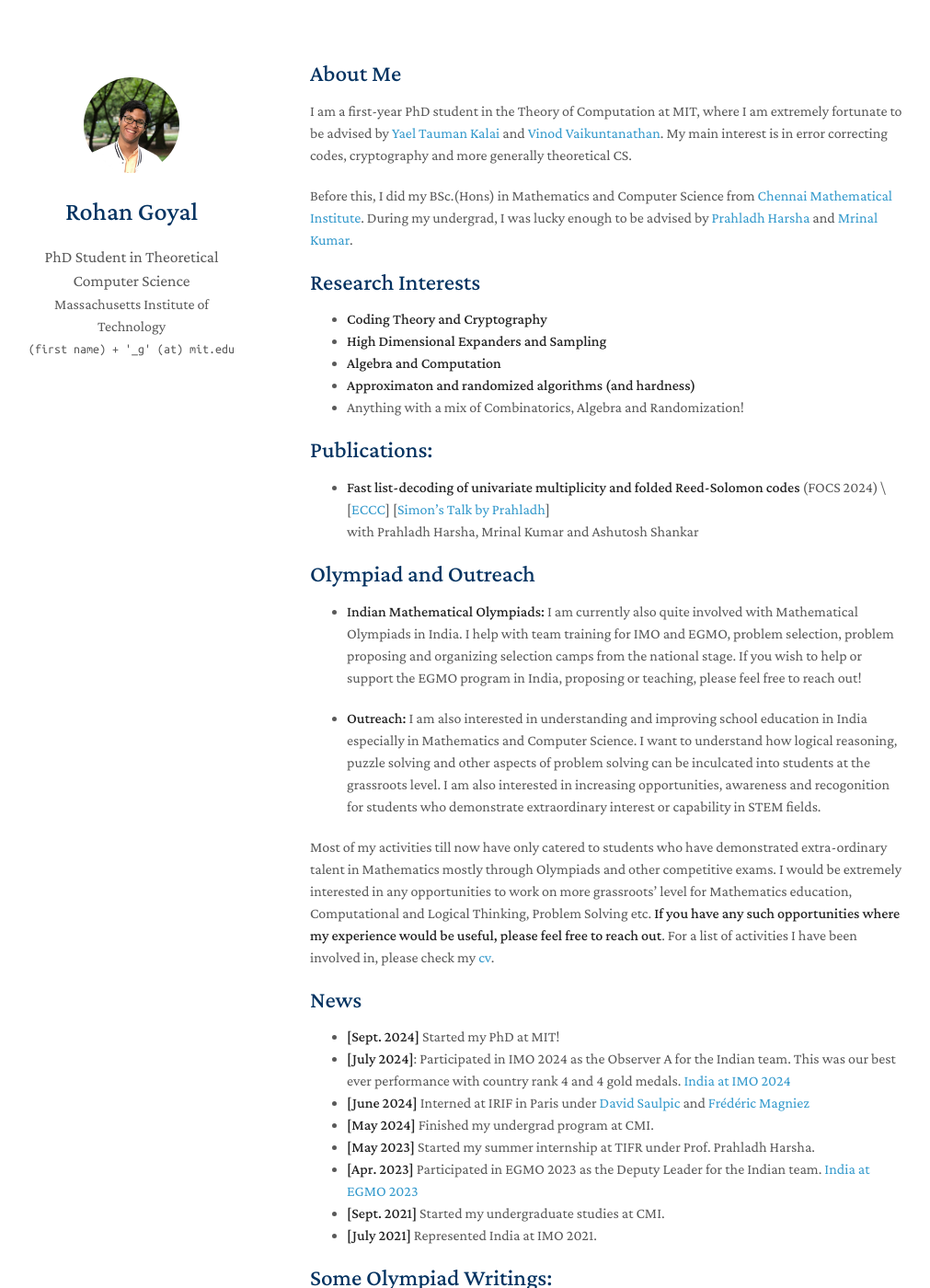
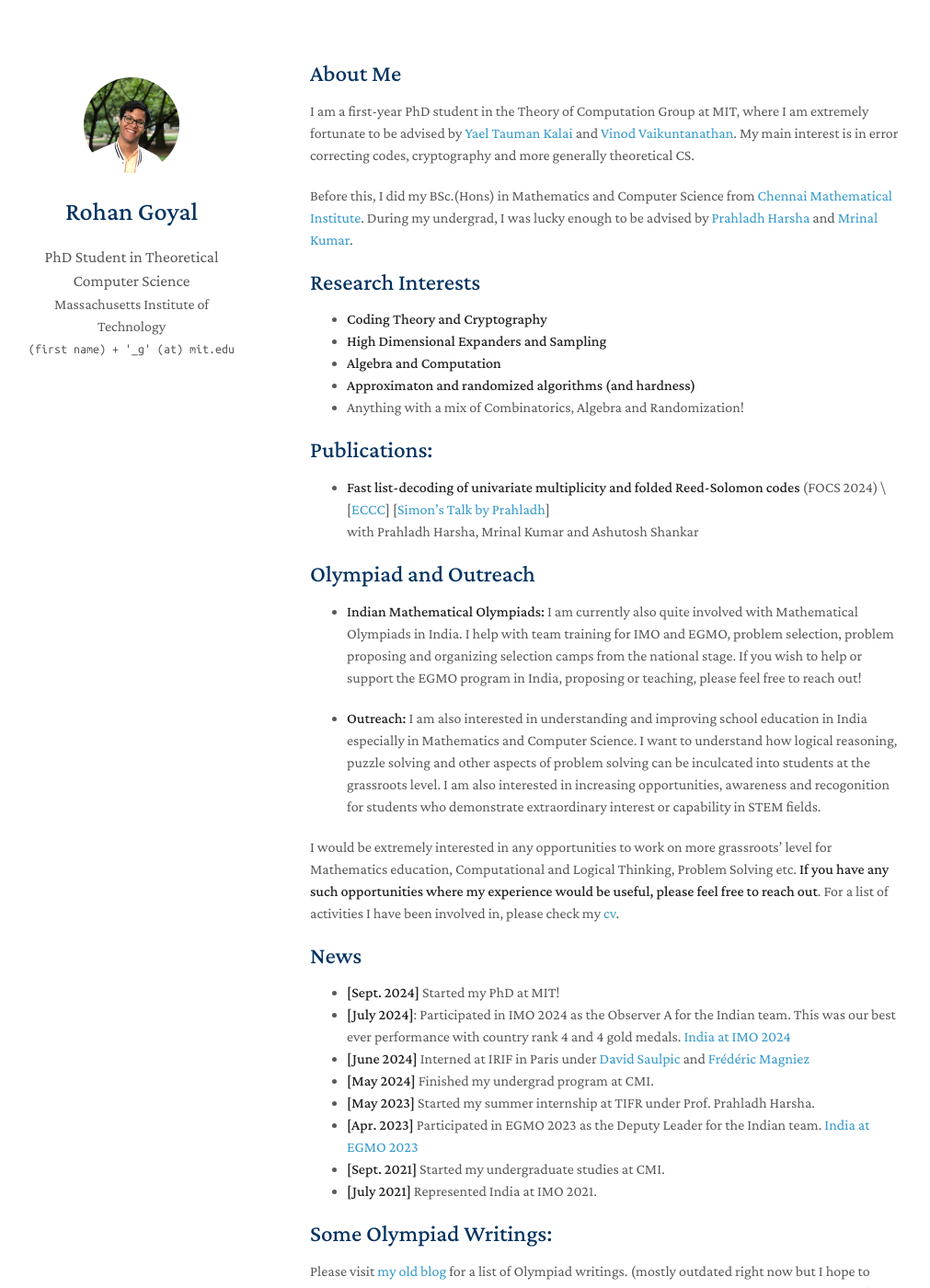
Before and after one commit to goyal-rohan/goyal-rohan.github.io, a Jekyll site: the page built from index.md, in a window 1280 px wide and 1400 px high. Shown: the whole window at 92% size, without its empty margins (133-1144 px from the left). Built offline with Jekyll 4.4.1, drawn with Linux system fonts in a browser that asks for light colours; nearby versions of some CDN libraries; a style sheet for code colours, icons or effects is not loaded; our own code applies the rules of GitHub Pages for plain Markdown files; some of the changed text lies outside the part shown.

Commit message:
mini update

```diff
--- a/_config.yml
+++ b/_config.yml
@@ -13,7 +13,7 @@ canonical: https://www.rohan23.me
 # Links
 # If you don't need one of them, you may delete the corresponding line.
 #google_scholar: https://scholar.google.com/
-cv_link: assets/files/rohan-cv.pdf
+cv_link: assets/files/rohan-cv-short.pdf
 #github_link: https://github.com/
 #linkedin: https://www.linkedin.com/
 #twitter: https://twitter.com/
--- a/index.md
+++ b/index.md
@@ -4,7 +4,7 @@ layout: homepage
 
 ## About Me
 
-I am a first-year PhD student in the Theory of Computation at MIT, where I am extremely fortunate to be advised by [Yael Tauman Kalai](https://www.microsoft.com/en-us/research/people/yael/) and [Vinod Vaikuntanathan](https://people.csail.mit.edu/vinodv/). My main interest is in error correcting codes, cryptography and more generally theoretical CS.
+I am a first-year PhD student in the Theory of Computation Group at MIT, where I am extremely fortunate to be advised by [Yael Tauman Kalai](https://www.microsoft.com/en-us/research/people/yael/) and [Vinod Vaikuntanathan](https://people.csail.mit.edu/vinodv/). My main interest is in error correcting codes, cryptography and more generally theoretical CS.
 
 Before this, I did my BSc.(Hons) in Mathematics and Computer Science from [Chennai Mathematical Institute](https://www.cmi.ac.in/). During my undergrad, I was lucky enough to be advised by [Prahladh Harsha](https://www.tcs.tifr.res.in/~prahladh/) and [Mrinal Kumar](https://mrinalkr.bitbucket.io/).
 
@@ -27,7 +27,7 @@ Before this, I did my BSc.(Hons) in Mathematics and Computer Science from [Chenn
 
 - **Outreach:**  I am also interested in understanding and improving school education in India especially in Mathematics and Computer Science. I want to understand how logical reasoning, puzzle solving and other aspects of problem solving can be inculcated into students at the grassroots level. I am also interested in increasing opportunities, awareness and recogonition for students who demonstrate extraordinary interest or capability in STEM fields.
 
-Most of my activities till now have only catered to students who have demonstrated extra-ordinary talent in Mathematics mostly through Olympiads and other competitive exams. I would be extremely interested in any opportunities to work on more grassroots' level for Mathematics education, Computational and Logical Thinking, Problem Solving etc. **If you have any such opportunities where my experience would be useful, please feel free to reach out**. For a list of activities I have been involved in, please check my [cv](assets/files/rohan-cv.pdf).
+I would be extremely interested in any opportunities to work on more grassroots' level for Mathematics education, Computational and Logical Thinking, Problem Solving etc. **If you have any such opportunities where my experience would be useful, please feel free to reach out**. For a list of activities I have been involved in, please check my [cv](assets/files/rohan-cv.pdf).
 
 ## News
 
```
Also changed, not shown: other parts of index.md (+3 -0 lines), 1 other file.
